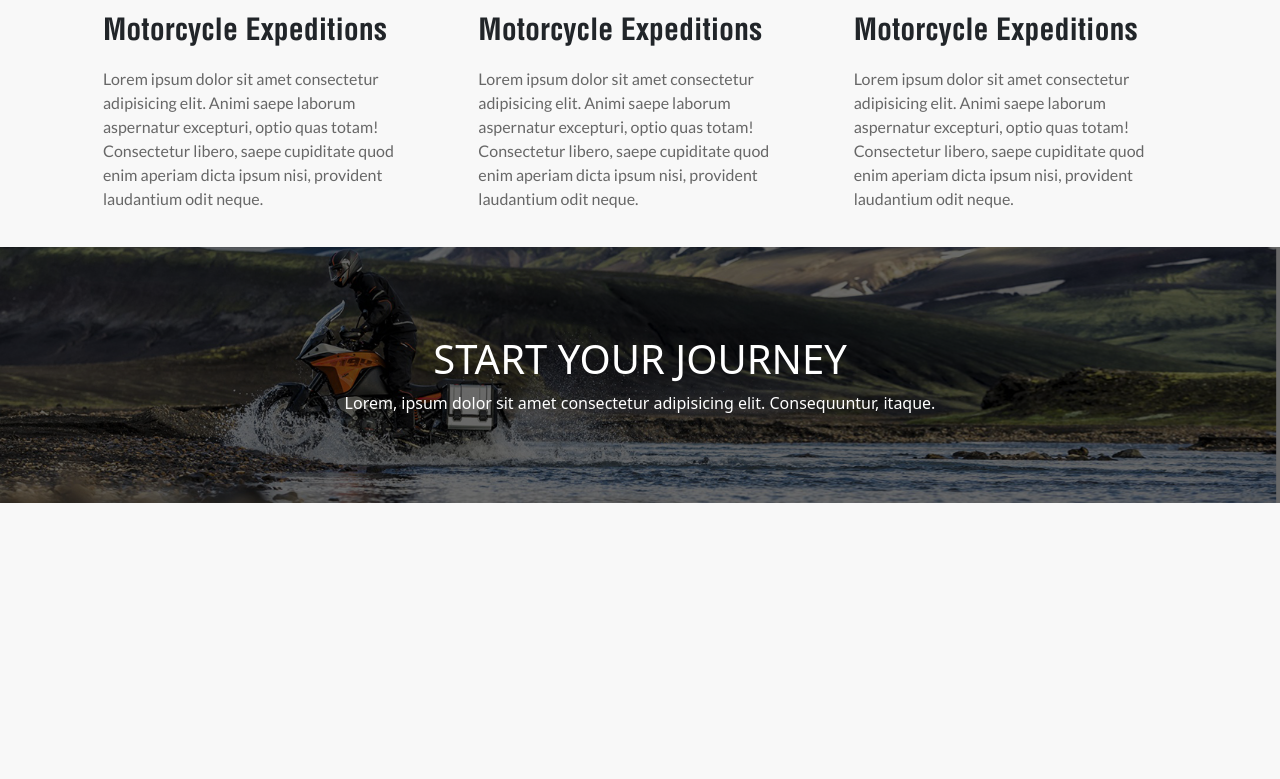
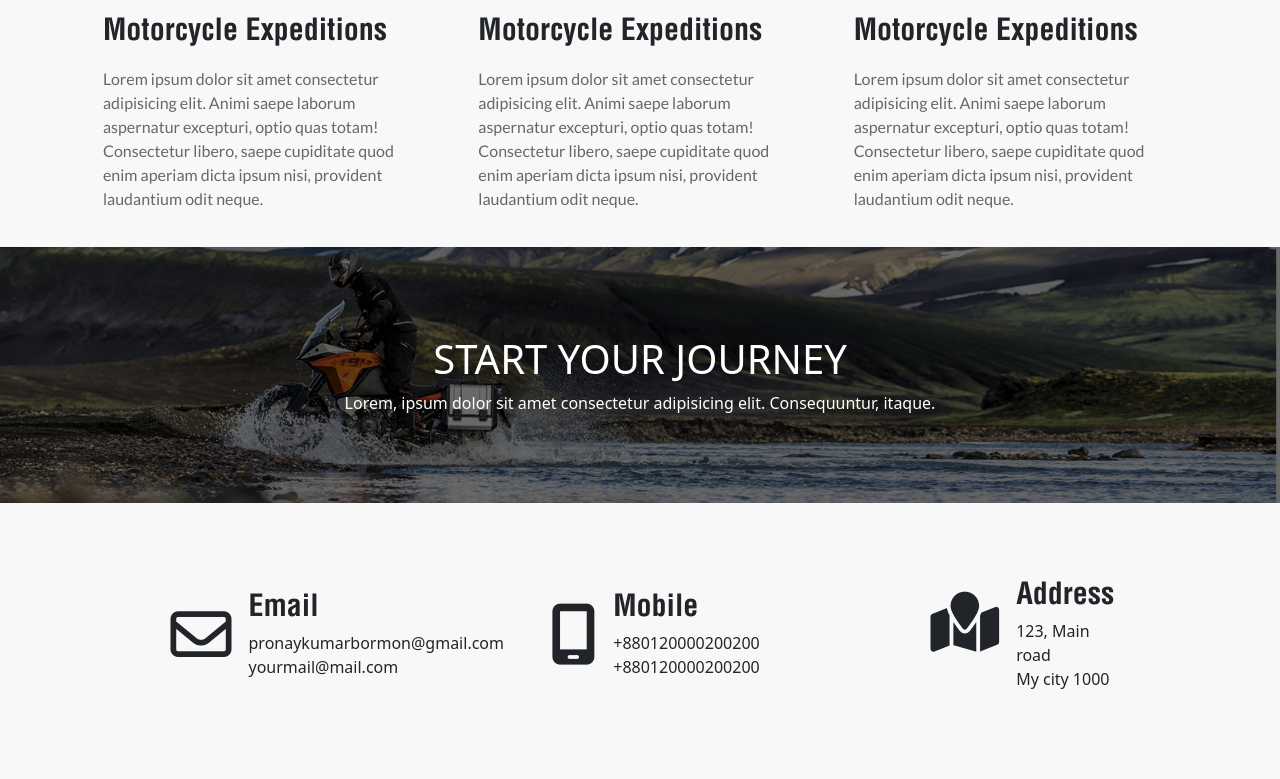
Before and after one commit to PronayBormon/motorcyclePSDtoHTML, a plain HTML site: page index.html in a window 1280 px wide. Shown: the part 4138-4917 px from the top of the page. Before the commit the page ends 4641 px from the top, so only its background shows below. Drawn offline with nearby package versions, Linux system fonts and the light colour scheme.

Commit message:
contact uppar part end

```diff
--- a/css/style.css
+++ b/css/style.css
@@ -400,3 +400,30 @@ padding: 80px;
     z-index: -1;
 }
 /* start your journey part end here  */
+
+/* contact section start here  */
+.contact_section{
+
+}
+.contact_section h1{
+
+font-family: 'helvetica_lt_std';
+
+font-size: 30px;
+}
+.contact_section i{
+
+font-size: 61px;
+
+padding: 17px !important;
+}
+.contact_section ul{
+
+list-style: none;
+
+padding: 0px;
+}
+.contact_section ul li{
+
+}
+/* contact section end here  */
--- a/index.html
+++ b/index.html
@@ -362,7 +362,68 @@
 
 
     <!-- contact section start here  -->
+    <section class="contact_section py-5">
+      <div class="container">
+        <div class="row">
 
+          <div class="col-md-3 m-auto">
+            <div class="d-flex p-4">
+              <div>
+                <i class="fa-regular fa-envelope"></i>
+              </div>
+              <div>
+                <h1>Email</h1>
+                <ul>
+                  <li>
+                    pronaykumarbormon@gmail.com
+                  </li>
+                  <li>
+                    yourmail@mail.com
+                  </li>
+                </ul>
+              </div>
+            </div>
+          </div>
+          <div class="col-md-3 m-auto">
+            <div class="d-flex p-4">
+              <div>
+                <i class="fa-solid fa-mobile-screen"></i>
+              </div>
+              <div>
+                <h1>Mobile</h1>
+                <ul>
+                  <li>
+                    +880120000200200
+                  </li>
+                  <li>
+                    +880120000200200
+                  </li>
+                </ul>
+              </div>
+            </div>
+          </div>
+          <div class="col-md-3 m-auto">
+            <div class="d-flex p-4">
+              <div>
+                <i class="fa-solid fa-map-location"></i>
+              </div>
+              <div>
+                <h1>Address</h1>
+                <ul>
+                  <li>
+                    123, Main road
+                  </li>
+                  <li>
+                    My city 1000
+                  </li>
+                </ul>
+              </div>
+            </div>
+          </div>
+
+        </div>
+      </div>
+    </section>
     <!-- contact section end here  -->
 
 
```
